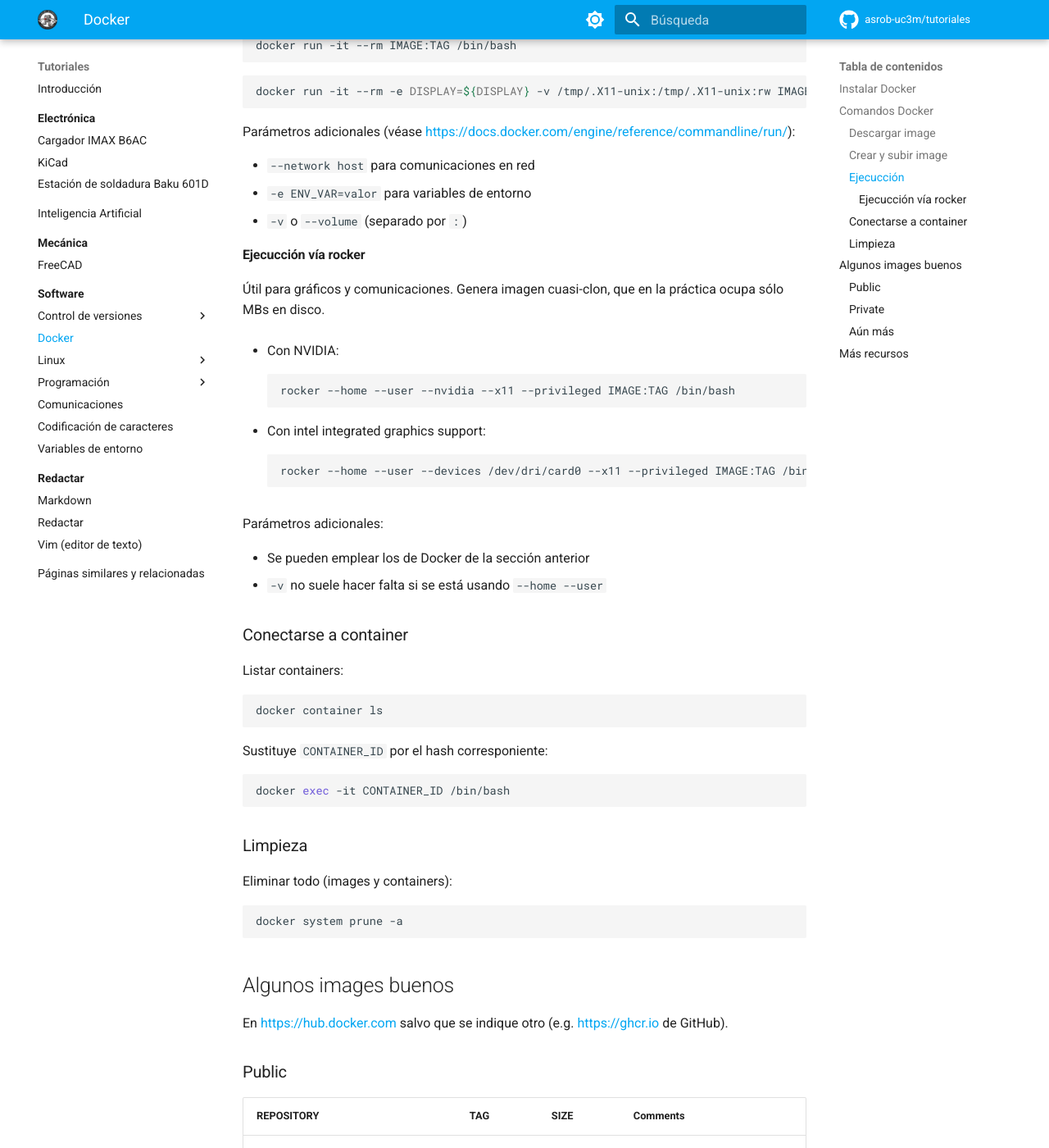
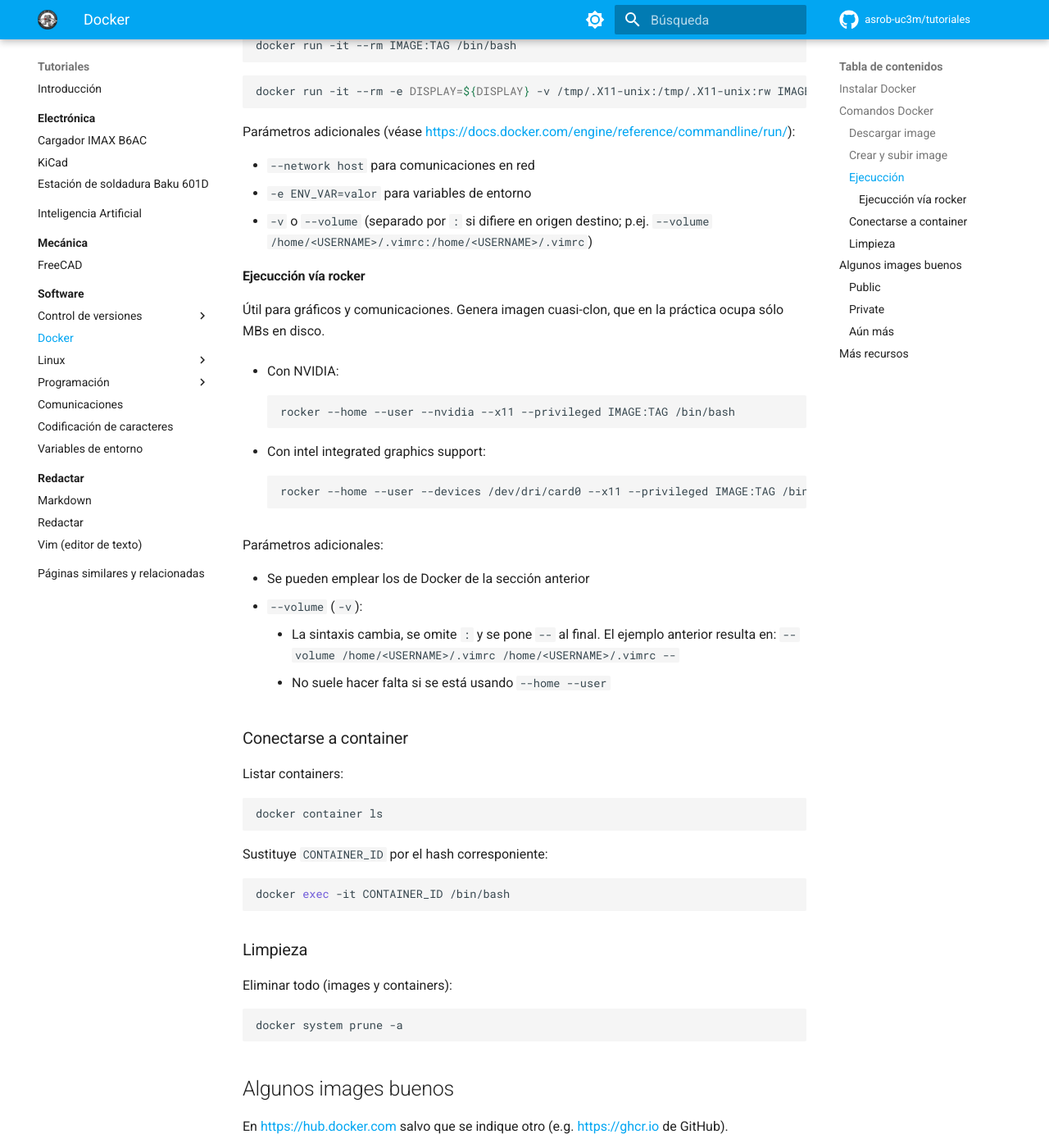
Before and after one commit to asrob-uc3m/tutoriales, an MkDocs documentation site: the page built from docs/software/docker.md, in a window 1280 px wide and 1400 px high, scrolled down 1288 px. Shown: the whole window at 82% size. Built offline with MkDocs 1.6.1 and Material for MkDocs 9.7.7, drawn with Linux system fonts in a browser that asks for light colours; comment, search, counter and statistics services are not loaded.

Commit message:
docker/rocker fix info on --volume

````diff
--- a/docs/software/docker.md
+++ b/docs/software/docker.md
@@ -63,26 +63,28 @@
 
 - `--network host` para comunicaciones en red
 - `-e ENV_VAR=valor` para variables de entorno
-- `-v` o `--volume` (separado por `:`)
+- `-v` o `--volume` (separado por `:` si difiere en origen destino; p.ej. `--volume /home/<USERNAME>/.vimrc:/home/<USERNAME>/.vimrc`)
 
 #### Ejecucción vía rocker
 
 Útil para gráficos y comunicaciones. Genera imagen cuasi-clon, que en la práctica ocupa sólo MBs en disco.
 
 - Con NVIDIA:
-  ```bash
-  rocker --home --user --nvidia --x11 --privileged IMAGE:TAG /bin/bash
-  ```
+    ```bash
+    rocker --home --user --nvidia --x11 --privileged IMAGE:TAG /bin/bash
+    ```
 
 - Con intel integrated graphics support:
-  ```bash
-  rocker --home --user --devices /dev/dri/card0 --x11 --privileged IMAGE:TAG /bin/bash
-  ```
+    ```bash
+    rocker --home --user --devices /dev/dri/card0 --x11 --privileged IMAGE:TAG /bin/bash
+    ```
 
 Parámetros adicionales:
 
 - Se pueden emplear los de Docker de la sección anterior
-- `-v` no suele hacer falta si se está usando `--home --user`
+- `--volume` (`-v`):
+    - La sintaxis cambia, se omite `:` y se pone `--` al final. El ejemplo anterior resulta en: `--volume /home/<USERNAME>/.vimrc /home/<USERNAME>/.vimrc --`
+    - No suele hacer falta si se está usando `--home --user`
 
 ### Conectarse a container
 
````
